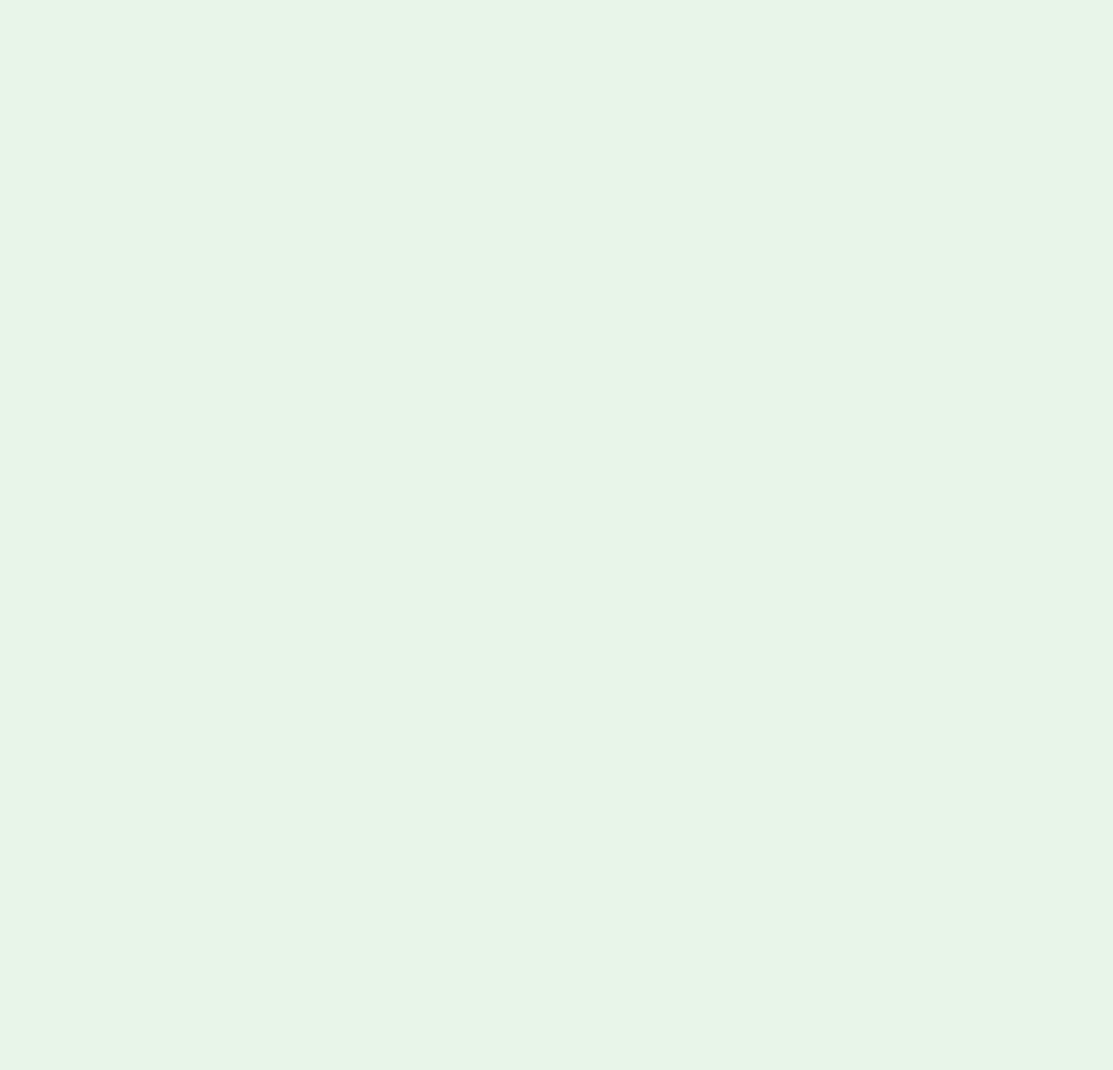
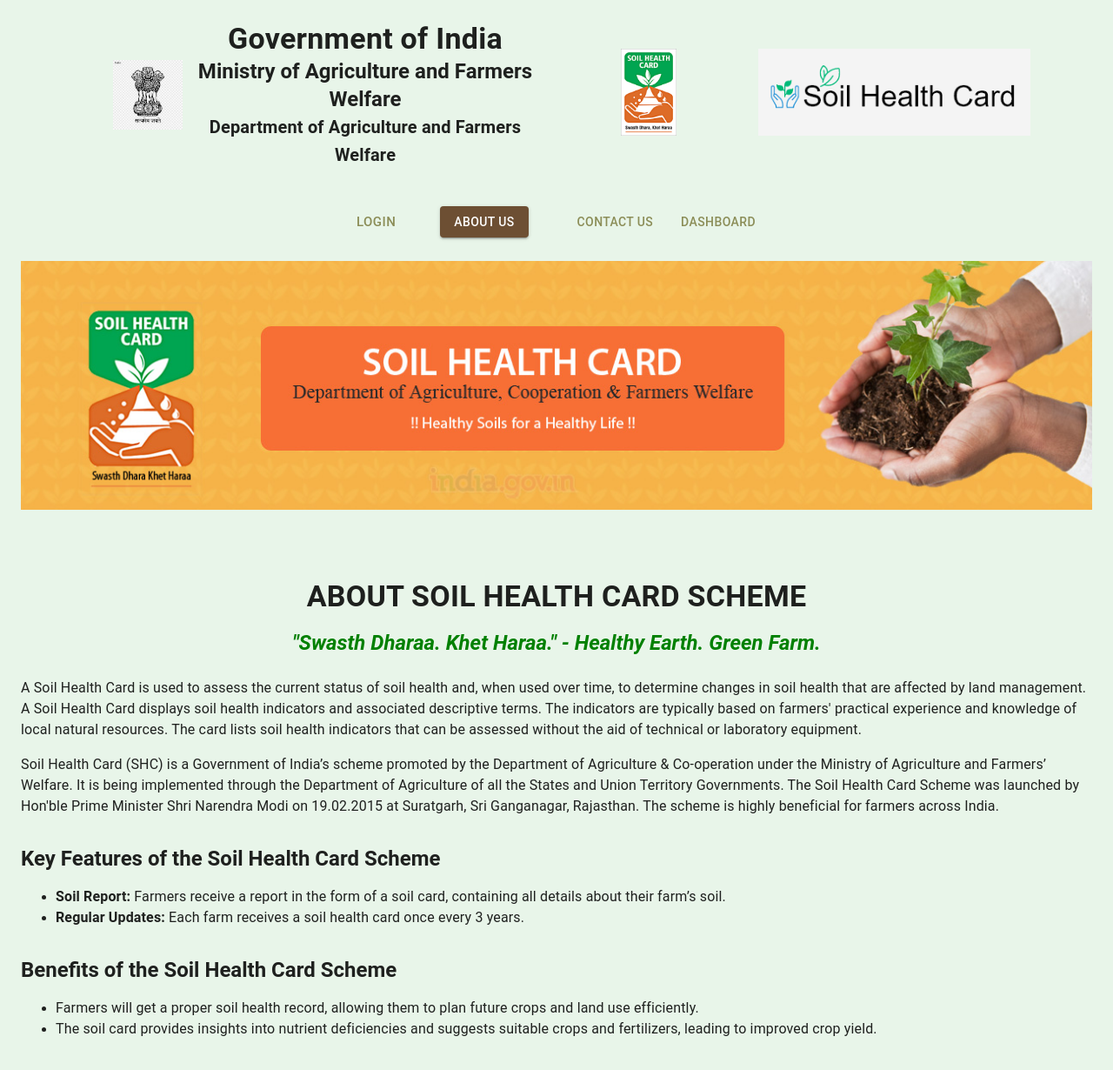
Before and after one commit to ananyapoojary/soil-health-card, a React (Create React App) app: page /about in a window 1280 px wide. Before the commit this address had no page. Shown: the top 1230 px of the page at 87% size. Before the commit the page ends 800 px from the top, so only its background shows below. Built offline with nearby package versions, Linux system fonts and the light colour scheme.

Commit message:
about us page

```diff
--- a/src/App.js
+++ b/src/App.js
@@ -3,6 +3,8 @@ import { BrowserRouter as Router, Routes, Route } from "react-router-dom";
 import LandingPage from "./pages/Landing.js";
 import LoginPage from "./pages/Login.js";
 import RegistrationPage from "./pages/Register.js";
+import AboutUs from "./pages/AboutUs";
+import ContactUs from "./pages/ContactUs";
 import { ThemeProvider } from "@mui/material/styles";
 import earthyTheme from './earthyTheme'; // Import your custom theme
 
@@ -14,6 +16,8 @@ const App = () => {
           <Route path="/" element={<LandingPage />} />
           <Route path="/login" element={<LoginPage />} />
           <Route path="/register" element={<RegistrationPage />} />
+          <Route path="/about" element={<AboutUs />} />
+          <Route path="/contact" element={<ContactUs />} />
         </Routes>
       </Router>
     </ThemeProvider>
--- /dev/null
+++ b/src/pages/AboutUs.js
@@ -0,0 +1,123 @@
+import React from "react";
+import { Container, Grid, Box, Typography, Button } from "@mui/material";
+import { useNavigate } from "react-router-dom";
+
+const AboutUs = () => {
+  const navigate = useNavigate();
+  const isSmallScreen = window.innerWidth < 600; // Responsive check
+
+  return (
+    <Container maxWidth="xl">
+
+
+      {/* Header Section */}
+      <Grid container spacing={5} alignItems="center" justifyContent="center" py={3}>
+        {/* Government Emblem & Title */}
+        <Grid item xs={12} md={5} display="flex" alignItems="center" justifyContent={isSmallScreen ? "center" : "flex-start"}>
+          <img
+            src="/images/indian-emblem.jpeg"
+            alt="Indian Emblem representing the Government of India"
+            style={{ height: "80px", marginRight: "10px" }}
+          />
+          <Box textAlign="center">
+            <Typography variant="h4" fontWeight="bold">Government of India</Typography>
+            <Typography variant="h5" fontWeight="bold">Ministry of Agriculture and Farmers Welfare</Typography>
+            <Typography variant="h6" fontWeight="bold">Department of Agriculture and Farmers Welfare</Typography>
+          </Box>
+        </Grid>
+
+        {/* Soil Health Card Logos */}
+        <Grid item xs={6} md={2} textAlign="center">
+          <img src="/images/soil-logo.png" alt="Soil Health Card Logo" style={{ height: "100px" }} />
+        </Grid>
+
+        <Grid item xs={6} md={3} textAlign="center">
+          <img src="/images/soil-health-card.png" alt="Soil Health Card Icon" style={{ height: "100px" }} />
+        </Grid>
+
+        {/* Navigation Buttons */}
+        <Grid item xs={12} md={5} display="flex" justifyContent={isSmallScreen ? "center" : "flex-end"} alignItems="center">
+          <Button variant="text" color="secondary" size="large" onClick={() => navigate("/login")}>
+            Login
+          </Button>
+          <Button variant="contained" color="primary" sx={{ mx: 5 }} onClick={() => navigate("/about")}>
+            About Us
+          </Button>
+          <Button variant="text" color="secondary" sx={{ mx: 1 }} onClick={() => navigate("/contact")}>
+            Contact Us
+          </Button>
+          <Button variant="text" color="secondary" sx={{ mx: 1 }} onClick={() => navigate("/")}>
+            Dashboard
+          </Button>
+        </Grid>
+      </Grid>
+
+      {/* Banner Image */}
+      <Box sx={{ width: "100%", textAlign: "center", mb: 4 }}>
+        <img
+          src="/images/abt-img.jpg"
+          alt="About Soil Health Card"
+          style={{ width: "100%", height: "auto", maxHeight: "400px" }}
+        />
+      </Box>
+
+      {/* About Soil Health Card Scheme */}
+      <Box sx={{ py: 5 }}>
+        <Typography variant="h4" fontWeight="bold" textAlign="center" mb={2}>
+          ABOUT SOIL HEALTH CARD SCHEME
+        </Typography>
+        <Typography variant="h5" color="green" textAlign="center" fontStyle="italic" fontWeight="bold">
+          "Swasth Dharaa. Khet Haraa." - Healthy Earth. Green Farm.
+        </Typography>
+
+        <Typography variant="body1" mt={3} paragraph>
+          A Soil Health Card is used to assess the current status of soil health and, when used over time, to determine changes in soil health that are affected by land management. A Soil Health Card displays soil health indicators and associated descriptive terms. The indicators are typically based on farmers' practical experience and knowledge of local natural resources. The card lists soil health indicators that can be assessed without the aid of technical or laboratory equipment.
+        </Typography>
+
+        <Typography variant="body1" paragraph>
+          Soil Health Card (SHC) is a Government of India’s scheme promoted by the Department of Agriculture & Co-operation under the Ministry of Agriculture and Farmers’ Welfare. It is being implemented through the Department of Agriculture of all the States and Union Territory Governments. The Soil Health Card Scheme was launched by Hon'ble Prime Minister Shri Narendra Modi on 19.02.2015 at Suratgarh, Sri Ganganagar, Rajasthan. The scheme is highly beneficial for farmers across India.
+        </Typography>
+
+        {/* Key Features Section */}
+        <Box mt={4}>
+          <Typography variant="h5" fontWeight="bold" mb={2}>
+            Key Features of the Soil Health Card Scheme
+          </Typography>
+          <ul>
+            <li>
+              <Typography variant="body1">
+                <strong>Soil Report:</strong> Farmers receive a report in the form of a soil card, containing all details about their farm’s soil.
+              </Typography>
+            </li>
+            <li>
+              <Typography variant="body1">
+                <strong>Regular Updates:</strong> Each farm receives a soil health card once every 3 years.
+              </Typography>
+            </li>
+          </ul>
+        </Box>
+
+        {/* Benefits Section */}
+        <Box mt={4}>
+          <Typography variant="h5" fontWeight="bold" mb={2}>
+            Benefits of the Soil Health Card Scheme
+          </Typography>
+          <ul>
+            <li>
+              <Typography variant="body1">
+                Farmers will get a proper soil health record, allowing them to plan future crops and land use efficiently.
+              </Typography>
+            </li>
+            <li>
+              <Typography variant="body1">
+                The soil card provides insights into nutrient deficiencies and suggests suitable crops and fertilizers, leading to improved crop yield.
+              </Typography>
+            </li>
+          </ul>
+        </Box>
+      </Box>
+    </Container>
+  );
+};
+
+export default AboutUs;
--- a/src/pages/Landing.js
+++ b/src/pages/Landing.js
@@ -8,35 +8,50 @@ const LandingPage = () => {
   const isSmallScreen = useMediaQuery(theme.breakpoints.down("md"));
 
   return (
-    <Container maxWidth="lg">
+    <Container maxWidth="xl">
       {/* Header Section */}
-      <Grid container spacing={2} alignItems="center" justifyContent="center" py={3}>
-        <Grid item xs={12} md={3} display="flex" alignItems="center" justifyContent={isSmallScreen ? "center" : "flex-start"}>
+      <Grid container spacing={5} alignItems="center" justifyContent="center" py={3}>
+        <Grid item xs={15} md={5} display="flex" alignItems="center" justifyContent={isSmallScreen ? "center" : "flex-start"}>
           <img
             src="/images/indian-emblem.jpeg"
             alt="Indian Emblem representing the Government of India"
             style={{ height: "80px", marginRight: "10px" }}
           />
-          <Box textAlign={isSmallScreen ? "center" : "left"}>
-            <Typography variant="body1" fontWeight="bold">Government of India</Typography>
-            <Typography variant="body1" fontWeight="bold">Ministry of Agriculture and Farmers Welfare</Typography>
-            <Typography variant="body1" fontWeight="bold">Department of Agriculture and Farmers Welfare</Typography>
-          </Box>
+         <Box textAlign="center" width="100%">
+  <Typography variant="h4" fontWeight="bold">Government of India</Typography>
+  <Typography variant="h5" fontWeight="bold">Ministry of Agriculture and Farmers Welfare</Typography>
+  <Typography variant="h6" fontWeight="bold">Department of Agriculture and Farmers Welfare</Typography>
+</Box>
+
         </Grid>
 
-        <Grid item xs={12} md={3} textAlign="center">
+        <Grid item xs={10} md={2} textAlign="center">
           <img src="/images/soil-logo.png" alt="Soil Health Card Logo" style={{ height: "100px" }} />
         </Grid>
 
-        <Grid item xs={12} md={3} textAlign="center">
+        <Grid item xs={10} md={3} textAlign="center">
           <img src="/images/soil-health-card.png" alt="Soil Health Card Icon" style={{ height: "100px" }} />
         </Grid>
 
-        <Grid item xs={12} md={3} textAlign={isSmallScreen ? "center" : "right"}>
-          <Button variant="contained" color="primary" size="large" onClick={() => navigate("/login")}>
-            Login
-          </Button>
-        </Grid>
+        <Grid
+  item
+  xs={12}
+  md={5}
+  display="flex"
+  justifyContent={isSmallScreen ? "center" : "flex-end"}
+  alignItems="center"
+>
+  <Button variant="contained" color="primary" size="large" onClick={() => navigate("/login")}>
+    Login
+  </Button>
+  <Button variant="text" color="secondary" sx={{ mx: 5 }} onClick={() => navigate("/about")}>
+    About Us
+  </Button>
+  <Button variant="text" color="secondary" sx={{ mx: 1 }} onClick={() => navigate("/contact")}>
+    Contact Us
+  </Button>
+</Grid>
+
       </Grid>
 
       {/* Hero Section */}
@@ -54,6 +69,7 @@ const LandingPage = () => {
           <Button variant="outlined" color="secondary" onClick={() => navigate("/login")}>
             Login
           </Button>
+
         </Box>
       </Box>
 
```
Also changed, not shown: public/images/abt-img.jpg (added), src/pages/ContactUs.js (added).
